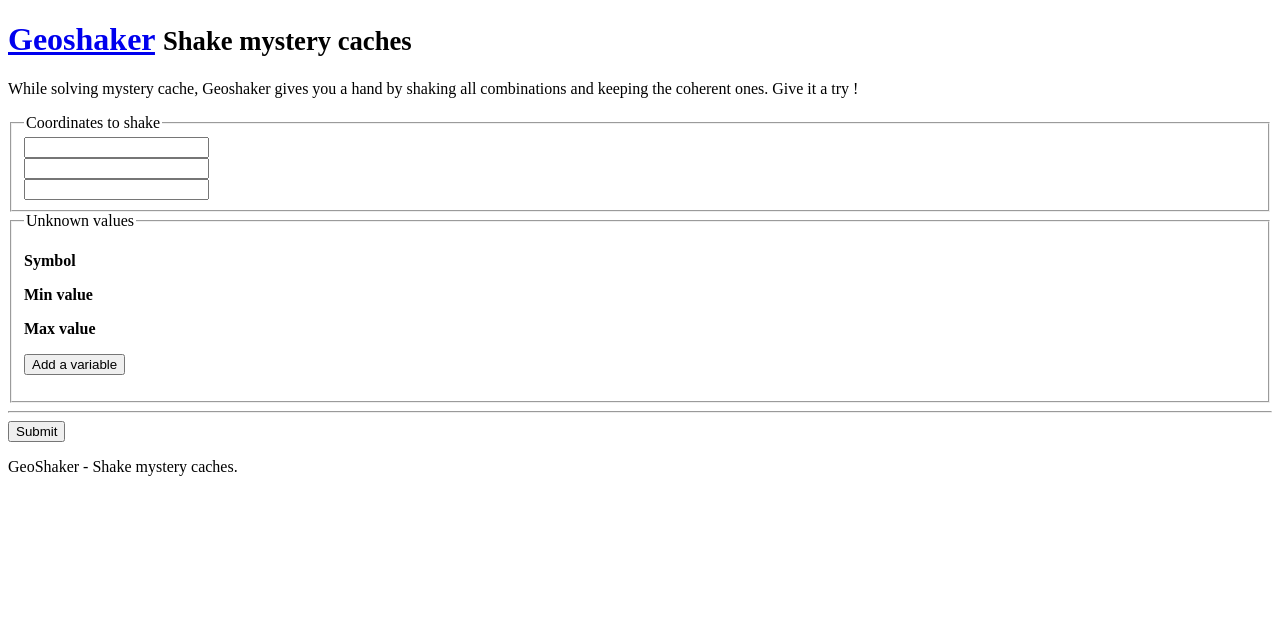
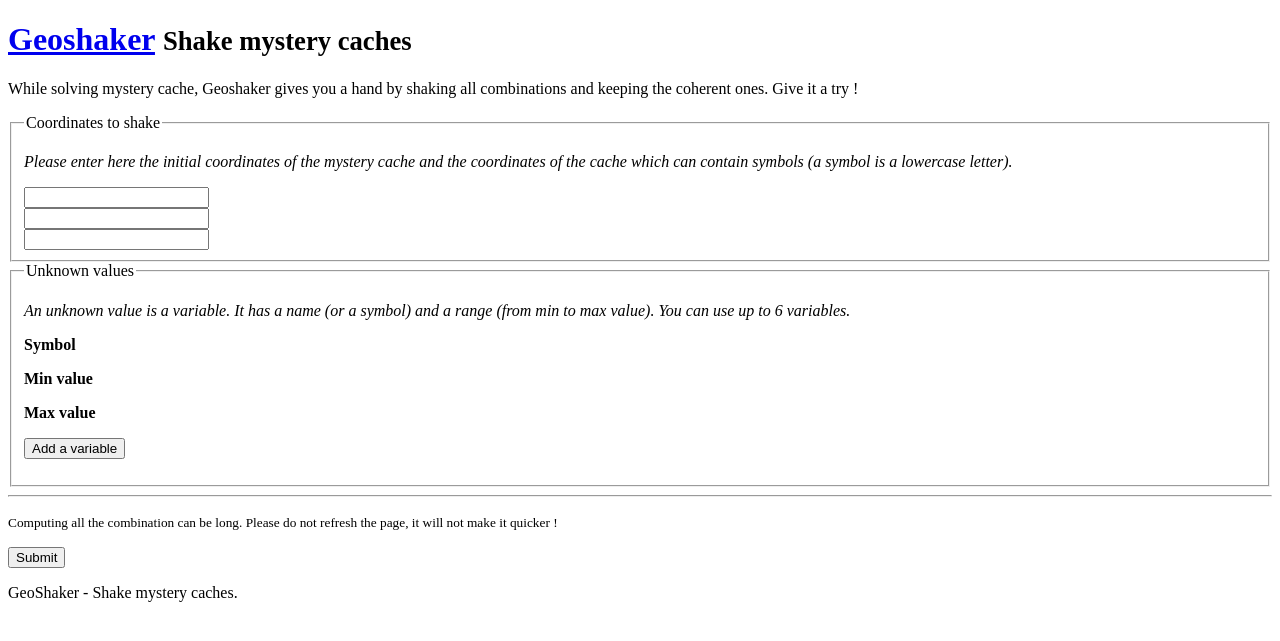
Before and after one commit to driquet/geoshaker, a Python web app: template geoshaker/frontend/templates/home.html in a window 1280 px wide. Shown: the top 641 px of the page. Run offline with Jinja, Linux system fonts and the light colour scheme; the template is opened without the code that fills it, so the values that code supplies are empty; some libraries are stand-ins or nearby versions.

Commit message:
loading message : it can be long, do not worry

```diff
--- a/geoshaker/frontend/templates/forms.html
+++ b/geoshaker/frontend/templates/forms.html
@@ -1,4 +1,4 @@
-{% macro form_field_label(field, size=6) -%}
+{% macro form_field_label(field, tooltip, size=6) -%}
     <div class="form-group">
         <label for="{{  field.id }}" class="col-sm-4 control-label">{{ field.label }}</label>
         <div class="col-sm-{{ size }} {% if field.errors %}has-error{% endif %}">
--- a/geoshaker/frontend/templates/home.html
+++ b/geoshaker/frontend/templates/home.html
@@ -8,13 +8,25 @@
 
         <fieldset>
             <legend>Coordinates to shake</legend>
-            {{ m.form_field_label(form.mystery) }}
+            <p>
+            <em>
+                Please enter here the initial coordinates of the mystery cache and
+                the coordinates of the cache which can contain symbols (a symbol is a lowercase letter).
+            </em>
+            </p>
+            {{ m.form_field_label(form.mystery, "test") }}
             {{ m.form_field_label(form.cache) }}
             {{ m.form_field_label(form.max_distance, size=2) }}
         </fieldset>
 
         <fieldset>
             <legend>Unknown values</legend>
+            <p>
+            <em>
+                An unknown value is a variable. It has a name (or a symbol) and a range (from min to max value).
+                You can use up to 6 variables.
+            </em>
+            </p>
             <div class="form-group">
                 <p class="col-sm-offset-4 col-sm-2 text-center"><strong>Symbol</strong></p>
                 <p class="col-sm-2 text-center"><strong>Min value</strong></p>
@@ -34,7 +46,15 @@
         </fieldset>
 
         <hr/>
-        <button type="submit" class="btn btn-default col-lg-offset-10">Submit</button>
+            <div class="alert alert-info hide" id="loading-div">
+            <p class="text-center">
+            <small>
+                Computing all the combination can be long. Please do not refresh the page, it will not make it quicker !
+            </small>
+            </p>
+            </div>
+
+            <button type="submit" id="form_button" class="btn btn-default col-lg-offset-10">Submit</button>
 
 
 
@@ -48,6 +68,12 @@
         $('#add_another_button').click(function () {
             clone_field_list('div.form-group:last');
         });
+
+        $('#form_button').click(function () {
+            $('#loading-div').removeClass('hide');
+        });
+
+
     });
 
 
--- a/geoshaker/frontend/templates/shaked.html
+++ b/geoshaker/frontend/templates/shaked.html
@@ -22,6 +22,10 @@
                     <dd>{{ shake.cache}}</dd>
                     <dt>Max distance (km)</dt>
                     <dd>{{ shake.max_distance }}</dd>
+                    <dt># Valid combinations</dt>
+                    <dd>{{ combinations|length }}</dd>
+                    <dt># Total combinations</dt>
+                    <dd>{{ nb_combinations }}</dd>
                 </dl>
 
                 <h4>Variables</h4>
```
